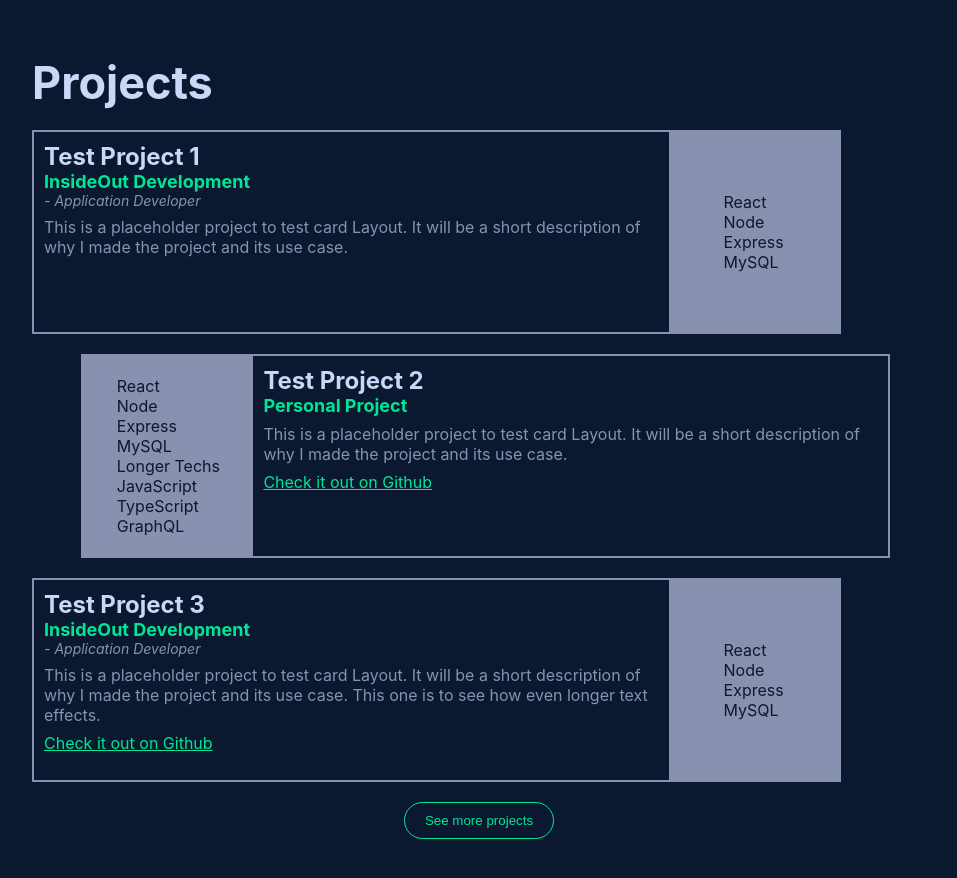
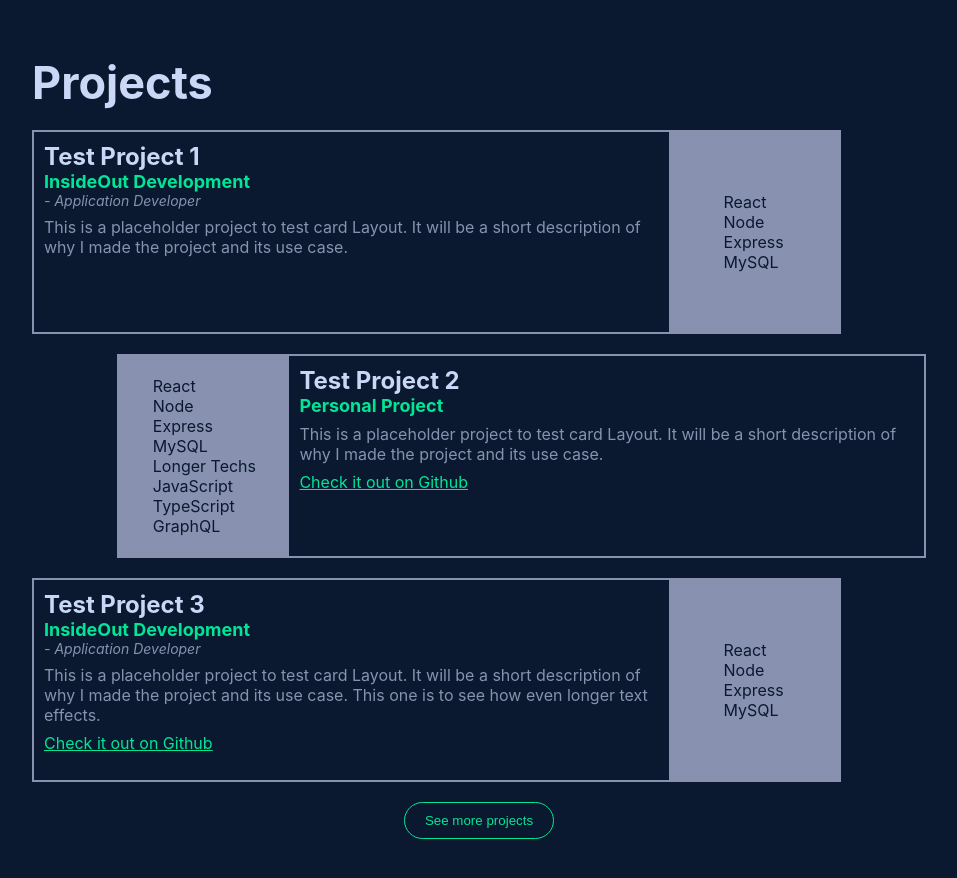
Before and after one commit to Verwiel/Portfolio, a React (Create React App) app in the folder client/: page /#hero in a window 1280 px wide. Shown: the part 1620-2498 px from the top of the page, without its empty margins (161-1118 px from the left). Built offline with nearby package versions, Linux system fonts and the light colour scheme.

Commit message:
fixed alignment on desktop home projects

```diff
--- a/client/src/styles/pages/_home.scss
+++ b/client/src/styles/pages/_home.scss
@@ -44,6 +44,8 @@
     padding: 0 65px;
     a {align-self: center;}
     &-map {
+      display: flex;
+      flex-direction: column;
       padding: 0;
       margin: 0;
       list-style: none;
@@ -52,14 +54,14 @@
         flex-direction: row;
         justify-content: space-between;
         width: 90%;
-        margin-right: calc(10% - 40px);
+        align-self: flex-start;
         height: 200px;
         background-color: $background;
         border: 2px solid $font;
         &:nth-child(even){
           flex-direction: row-reverse;
           margin: 20px 0;
-          margin-left: calc(10% - 40px);
+          align-self: flex-end;
         }
 
         &-text {
```
